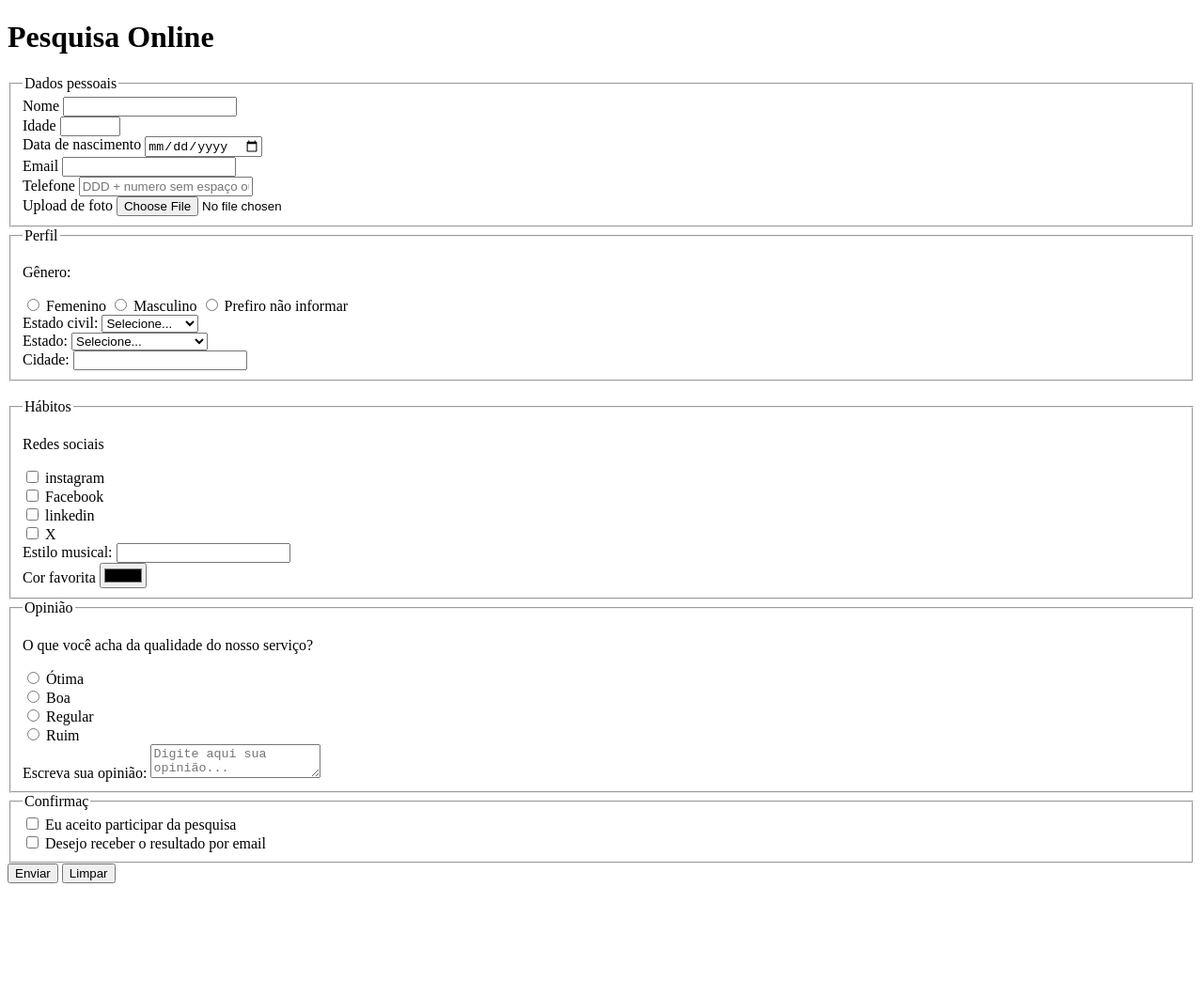
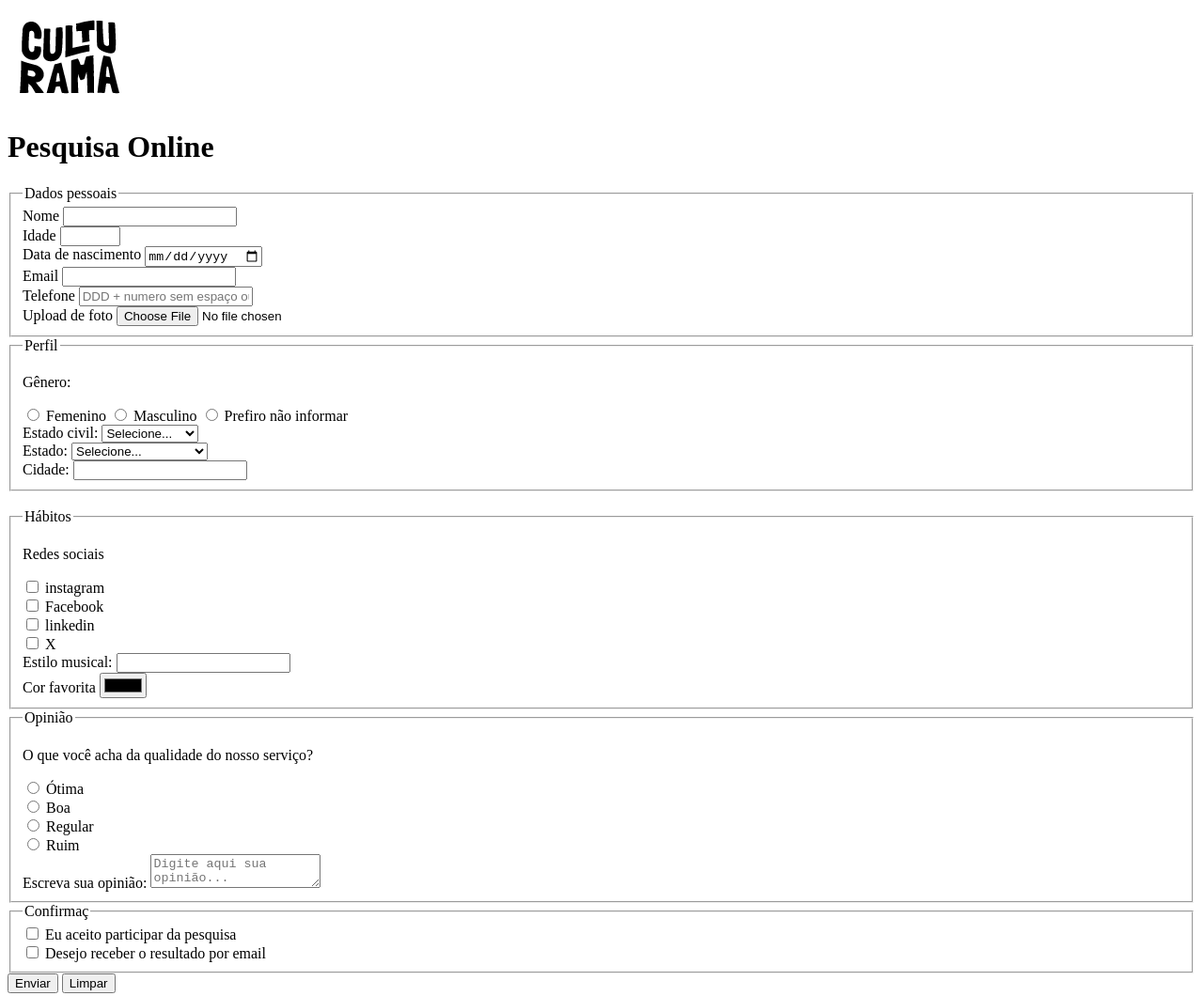
Before and after one commit to CamilaNevesLinder/carreira-alura-01, a plain HTML site: page pesquisa-culturama/index.html in a window 1280 px wide. Shown: the whole page at 94% size. Before the commit the page ends 948 px from the top, so only its background shows below. Drawn offline with Linux system fonts and the light colour scheme.

Commit message:
refactor: add logo

```diff
--- a/pesquisa-culturama/index.html
+++ b/pesquisa-culturama/index.html
@@ -10,6 +10,7 @@
   </head>
   <body>
     <header>
+      <img src="/assets-formularios-seo-acessibilidade/logo-culturama.png" alt="logo culturama">
       <h1>Pesquisa Online</h1>
     </header>
     <section>
```
